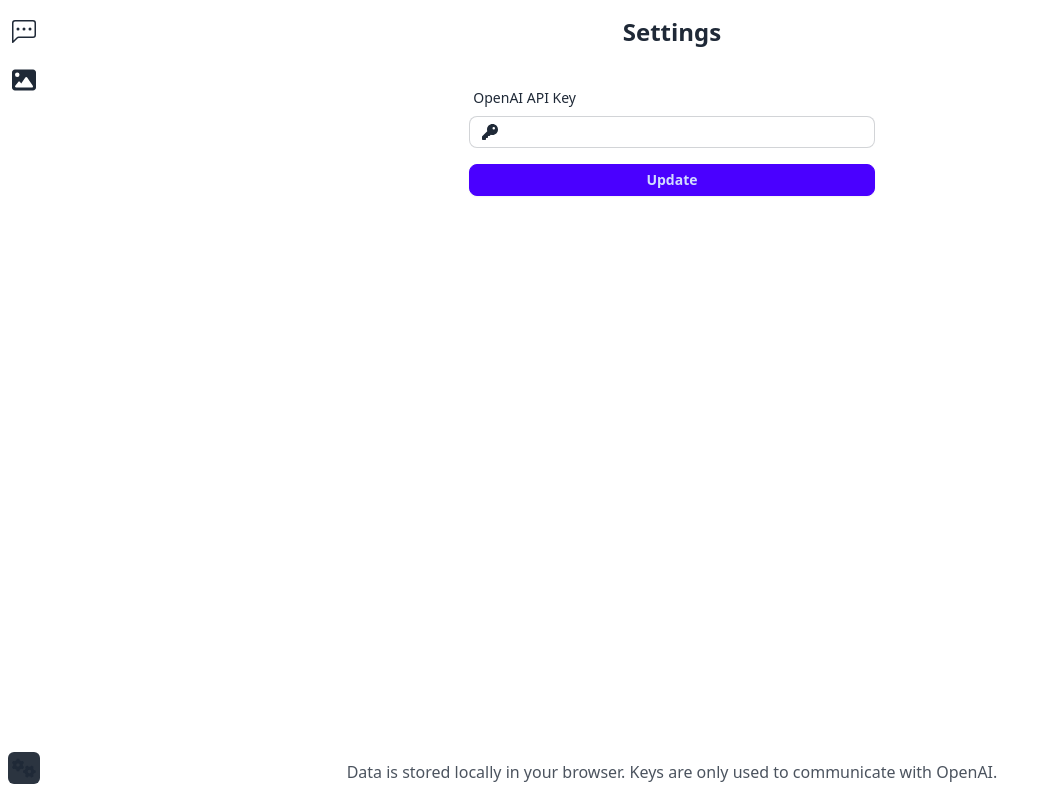
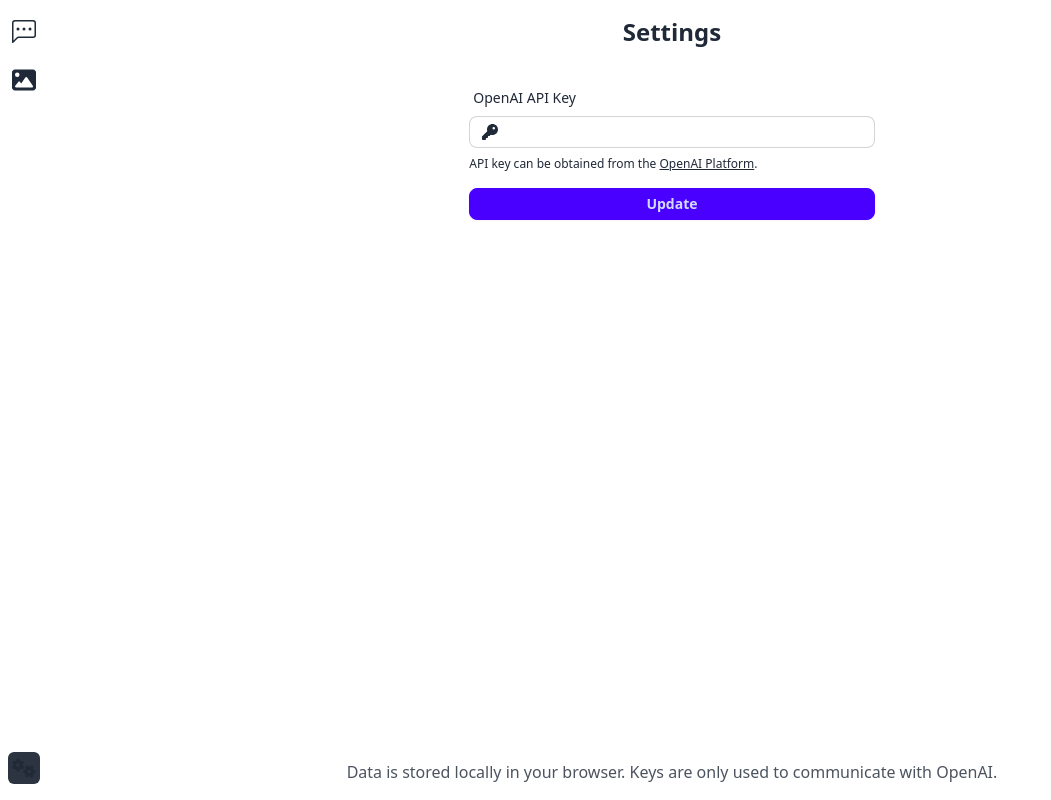
Before and after one commit to exler/chaterra, a React (Vite) app: page /settings in a window 1280 px wide. Shown: the whole page, without its empty margins (0-1051 px from the left). Built offline with nearby package versions, Linux system fonts and the light colour scheme.

Commit message:
feat(settings): Add info about where to get OpenAI API key

```diff
--- a/src/routes/Settings.tsx
+++ b/src/routes/Settings.tsx
@@ -53,6 +53,18 @@ export default function Settings() {
                                 <FaKey size="1rem" />
                                 <input type="text" className="grow" {...register("openAIApiKey")} />
                             </div>
+                            <span className="text-xs mt-2">
+                                API key can be obtained from the{" "}
+                                <a
+                                    href="https://platform.openai.com/api-keys"
+                                    className="link"
+                                    target="_blank"
+                                    rel="noreferrer"
+                                >
+                                    OpenAI Platform
+                                </a>
+                                .
+                            </span>
                         </label>
 
                         <button type="submit" className="btn btn-sm btn-primary">
```
